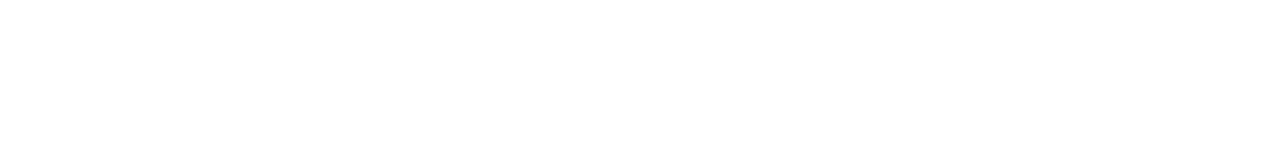
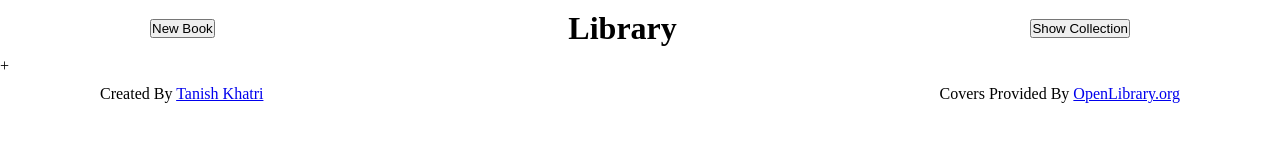
Before and after one commit to TanishKhatri/Library, a plain HTML site: page index.html in a window 1280 px wide. Drawn offline with Linux system fonts and the light colour scheme.

Commit message:
Made the basic layout of the page

```diff
--- a/index.html
+++ b/index.html
@@ -5,9 +5,31 @@
     <meta name="viewport" content="width=device-width, initial-scale=1.0">
     <link rel="stylesheet" href="styles.css">
     <script src="code.js" defer></script>
+    <style>
+        @import url('https://fonts.googleapis.com/css2?family=Major+Mono+Display&display=swap');
+    </style>
     <title>Library</title>
 </head>
 <body>
-
+    <div class="header">
+        <button class="header-button">New Book</button>
+        <h1>Library</h1>
+        <button class="header-button">Show Collection</button>
+    </div>
+    <div class="content">
+        <div class="hero-book">
+            <div class="hero-flex-container">
+                <div class="hero-img-container"></div>
+                <div class="hero-book-details"></div>
+            </div>
+        </div>
+        <div class="book-grid">
+            <div class="add-new-book">+</div>
+        </div>
+    </div>
+    <div class="footer">
+        <div class="credits my-github">Created By <a href="https://github.com/TanishKhatri/Library">Tanish Khatri</a></div>
+        <div class="credits openlibrary">Covers Provided By <a href="https://openlibrary.org/">OpenLibrary.org</a></div>
+    </div>
 </body>
 </html>
--- a/styles.css
+++ b/styles.css
@@ -0,0 +1,40 @@
+* {
+    box-sizing: border-box;
+    margin: 0;
+    padding: 0;
+}
+
+:root {
+    --vibrant-blue: hsl(208, 99%, 42%);
+    --white: #ffffff;
+    --light-purple: rgb(202, 184, 255);
+    --light-blue: #A3D4FF;
+    --dark-blue: #183A57;
+    --black: #000000;
+    --red: #ff0000;
+}
+
+body {
+    display: flex;
+    flex-direction: column;
+    min-width: 1vw;
+    min-height: 1vh;
+}
+
+.header {
+    display: flex;
+    align-items: center;
+    justify-content: space-between;
+    margin: 10px 150px;
+}
+
+.content {
+    flex: 1 1 0;
+}
+
+.footer {
+    display: flex;
+    justify-content: space-between;
+    align-items: center;
+    padding: 10px 100px;
+}
```
